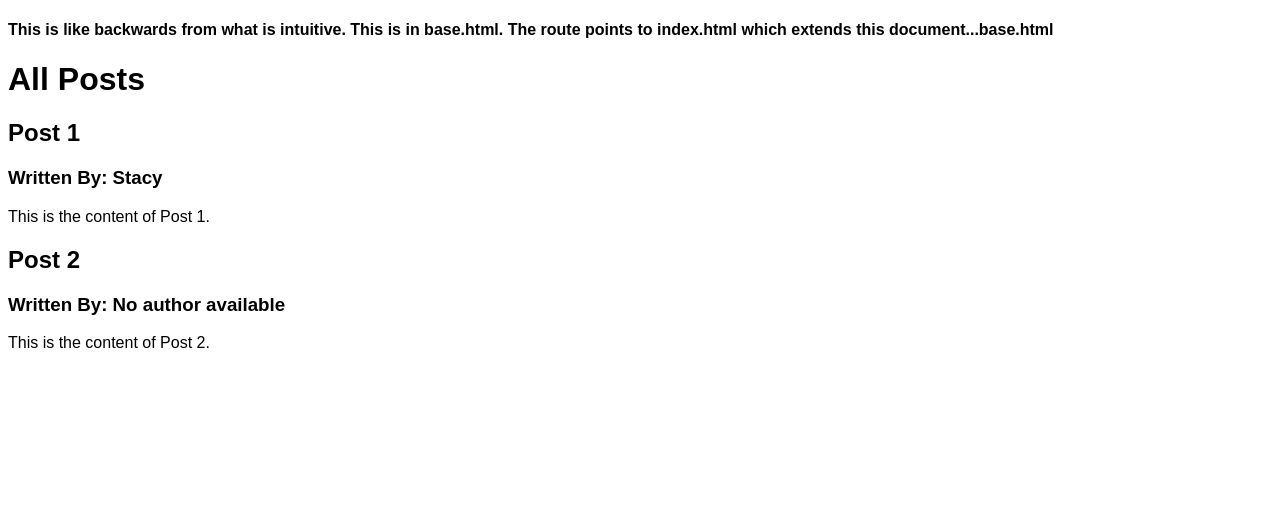
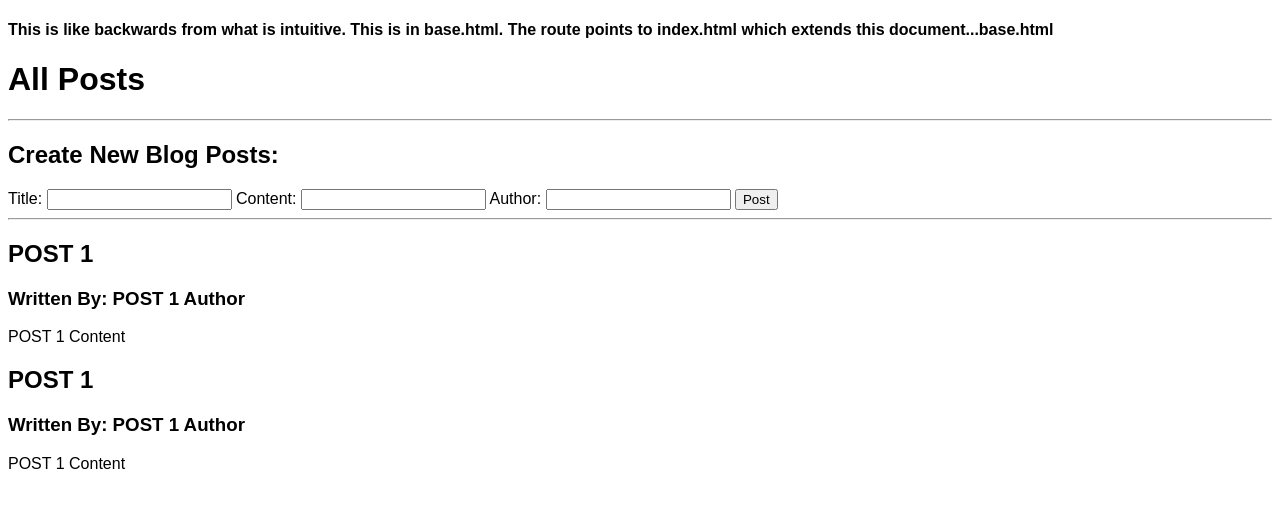
Before and after one commit to nolandseigler/Flask_Practice, a Flask app: page /posts in a window 1280 px wide. Shown: the top 508 px of the page. Run offline with Flask 2, Linux system fonts and the light colour scheme; data comes from the database, SQL or seed files in the repository; both versions use the stored data as it was after the commit.

Commit message:
create blogpost functionality works

```diff
--- a/app.py
+++ b/app.py
@@ -1,4 +1,4 @@
-from flask import Flask, render_template
+from flask import Flask, render_template, request, redirect
 from flask_sqlalchemy import SQLAlchemy
 from datetime import datetime
 # Needed to run flask app
@@ -34,17 +34,6 @@ class BlogPost(db.Model):
     def __repr__(self):
         return "Blog post " + str(self.id)
 
-all_posts = [
-    {
-        "title": "Post 1",
-        "content": "This is the content of Post 1.",
-        "author": "Stacy"
-    },
-    {
-        "title": "Post 2",
-        "content": "This is the content of Post 2."
-    }
-]
 
 
 @app.route("/")
@@ -71,9 +60,27 @@ def variable_example(variable, int_variable):
     return "This is the variable " + variable + ". This is the int variable " + str(int_variable)
 
 
-@app.route("/posts", methods=["GET", "POSTS"])
+@app.route("/posts", methods=["GET", "POST"])
 def posts():
-    return render_template("posts.html", posts=all_posts)
+    if request.method == "POST":
+        post_title = request.form["title"]
+        post_content = request.form["content"]
+        # cool ternary blueprint is----
+        # condition_if_true if condition else condition_if_false
+        post_author = request.form["author"] if [request.form["author"]] else None
+        new_post = None
+        if post_author:
+            new_post = BlogPost(title=post_title, content=post_content, author=post_author)
+        else:
+            new_post = BlogPost(title=post_title, content=post_content)
+        #adds it temp
+        db.session.add(new_post)
+        #perm save db
+        db.session.commit()
+        return redirect("/posts")
+    else:
+        #you can use BlogPost.query.all() for standard
+        return render_template("posts.html", posts=BlogPost.query.order_by(BlogPost.date_posted).all())
 
 if __name__ == "__main__":
     app.run(debug=True)
--- a/templates/posts.html
+++ b/templates/posts.html
@@ -4,6 +4,9 @@
     <title>Posts</title>
 {% endblock %}
 
+
+{% block body %}
+    <h1>All Posts</h1>
     <hr>
     <h2>Create New Blog Posts:</h2>
     <form action="/posts" method="POST">
@@ -15,11 +18,10 @@
 
         <label for="author">Author:</label>
         <input type="text" name="author" id="author">
+
+        <input type="submit" value="Post">
     </form>
-
     <hr>
-{% block body %}
-    <h1>All Posts</h1>
     {% for post in posts %}
         <div>
             <h2>{{ post.title }}</h2>
```
Also changed, not shown: posts.db. Lines whose indentation alone changed are shown as unchanged.
